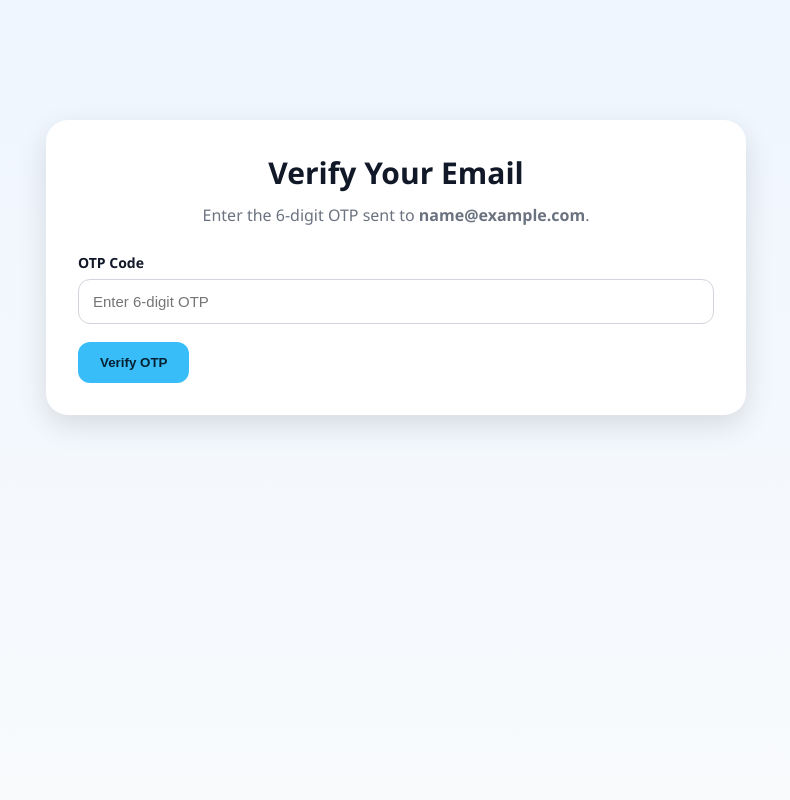
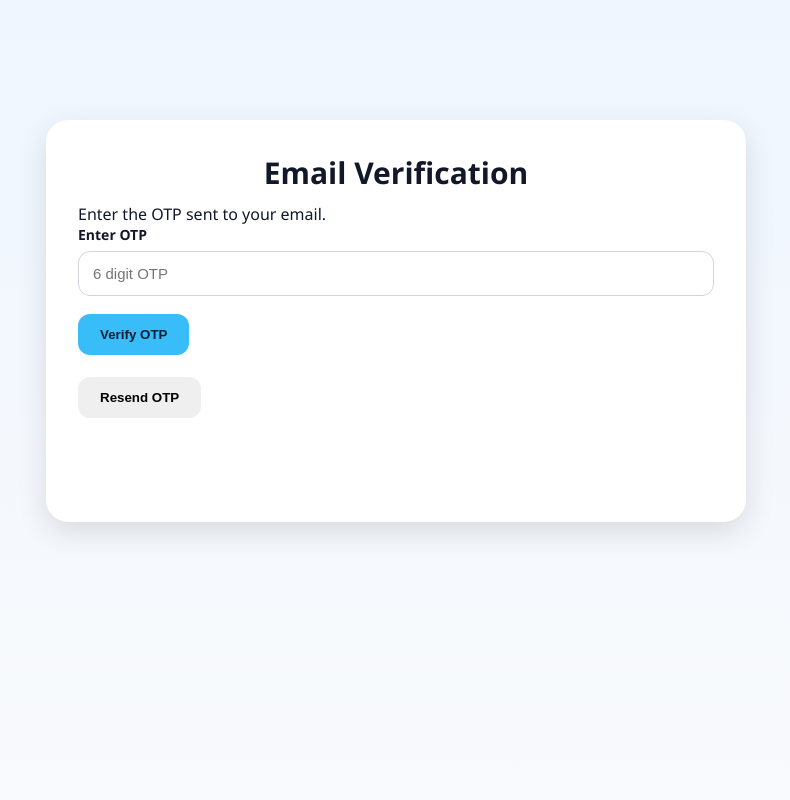
Before and after one commit to sushantkhanal45/TradeSphere-Ecommerce-Platform, a PHP site: page /TradeSphere/verify_otp.php in a window 1280 px wide. Shown: the whole page, without its empty margins (244-1034 px from the left). Run offline with PHP 8.4, Linux system fonts and the light colour scheme; the visitor is signed in with stand-in values (Sample User, id 1); some libraries are stand-ins or nearby versions.

Commit message:
done with login authentication

```diff
--- a/includes/mail_helper.php
+++ b/includes/mail_helper.php
@@ -12,9 +12,9 @@
         $mail->Host       = 'smtp.gmail.com';
         $mail->SMTPAuth   = true;
         $mail->Username   = 'hellwrld0045@gmail.com';
-        $mail->Password   = '0123456789abcde#';
-        $mail->SMTPSecure = PHPMailer::ENCRYPTION_STARTTLS;
-        $mail->Port       = 587;
+        $mail->Password   = 'akvj reov cwsg zfqe';
+        $mail->SMTPSecure = PHPMailer::ENCRYPTION_SMTPS;
+        $mail->Port       = 465;
 
         $mail->setFrom('hellwrld0045@gmail.com', 'TradeSphere');
         $mail->addAddress($toEmail, $toName);
@@ -25,8 +25,9 @@
 
         $mail->send();
         return true;
+
     } catch (Exception $e) {
-        return false;
+        die("Mailer Error: " . $mail->ErrorInfo);
     }
 }
 
--- a/verify_otp.php
+++ b/verify_otp.php
@@ -1,6 +1,10 @@
 <?php
 session_start();
 include "config/db.php";
+include "includes/mail_helper.php";
+
+$error = "";
+$success = "";
 
 if (!isset($_SESSION['pending_email'])) {
     header("Location: register.php");
@@ -10,69 +14,140 @@
 $email = $_SESSION['pending_email'];
 $safeEmail = $conn->real_escape_string($email);
 
-$error = "";
-$success = "";
+/* VERIFY OTP */
+if (isset($_POST['verify_otp'])) {
 
-if (isset($_POST['verify_otp'])) {
     $otp = trim($_POST['otp']);
 
     $result = $conn->query("SELECT * FROM users WHERE email='$safeEmail'");
-    $user = $result ? $result->fetch_assoc() : null;
+    $user = $result->fetch_assoc();
 
     if (!$user) {
         $error = "User not found.";
-    } else {
-        $expiresAt = strtotime($user['otp_expires_at']);
+    }
 
-        if (time() > $expiresAt) {
-            $error = "OTP has expired. Please register again or request a new OTP.";
-        } elseif (!password_verify($otp, $user['email_otp'])) {
+    elseif (empty($user['otp_expires_at']) || strtotime($user['otp_expires_at']) < time()) {
+        $error = "OTP has expired.";
+    }
+
+    elseif (!password_verify($otp, $user['email_otp'])) {
         $error = "Invalid OTP.";
-        } else {
+    }
+
+    else {
+
         $conn->query("
             UPDATE users
-                SET is_verified=1, email_otp=NULL, otp_expires_at=NULL
+            SET is_verified = 1,
+                email_otp = NULL,
+                otp_expires_at = NULL
             WHERE email='$safeEmail'
         ");
 
         unset($_SESSION['pending_email']);
-            $_SESSION['verification_success'] = "Email verified successfully. You can now log in.";
+
+        $_SESSION['login_success'] = "Email verified successfully. You can now login.";
+
         header("Location: login.php");
         exit();
     }
 }
+
+
+/* RESEND OTP */
+if (isset($_POST['resend_otp'])) {
+
+    $result = $conn->query("SELECT name FROM users WHERE email='$safeEmail'");
+    $user = $result->fetch_assoc();
+
+    $otp = str_pad((string)random_int(0,999999),6,"0",STR_PAD_LEFT);
+    $otpHash = password_hash($otp, PASSWORD_DEFAULT);
+    $expiresAt = date("Y-m-d H:i:s", time() + 600);
+
+    $conn->query("
+        UPDATE users
+        SET email_otp='$otpHash',
+            otp_expires_at='$expiresAt'
+        WHERE email='$safeEmail'
+    ");
+
+    sendOtpEmail($email, $user['name'], $otp);
+
+    $success = "A new OTP has been sent to your email.";
 }
 ?>
+
 <!DOCTYPE html>
-<html lang="en">
+<html>
 <head>
-    <meta charset="UTF-8">
-    <meta name="viewport" content="width=device-width, initial-scale=1.0">
-    <title>Verify OTP - TradeSphere</title>
+
+<title>Verify Email - TradeSphere</title>
 <link rel="stylesheet" href="css/style.css">
+
 </head>
+
 <body>
 
 <div class="form-page">
+
 <div class="form-card">
-        <h2>Verify Your Email</h2>
-        <p class="helper">Enter the 6-digit OTP sent to <strong><?php echo htmlspecialchars($email); ?></strong>.</p>
 
-        <?php if ($error): ?>
+<h2>Email Verification</h2>
+
+<p>Enter the OTP sent to your email.</p>
+
+<?php if($error): ?>
+
 <div class="error-msg"><?php echo $error; ?></div>
+
 <?php endif; ?>
 
+<?php if($success): ?>
+
+<div class="success-msg"><?php echo $success; ?></div>
+
+<?php endif; ?>
+
+
 <form method="POST">
+
 <div class="form-group">
-                <label>OTP Code</label>
-                <input type="text" name="otp" maxlength="6" placeholder="Enter 6-digit OTP" required>
+
+<label>Enter OTP</label>
+
+<input type="text" name="otp" maxlength="6" placeholder="6 digit OTP" required>
+
 </div>
 
-            <div class="form-actions">
-                <button type="submit" name="verify_otp" class="btn btn-primary">Verify OTP</button>
+
+<button type="submit" name="verify_otp" class="btn btn-primary">
+Verify OTP
+</button>
+
+</form>
+
+
+<br>
+
+
+<form method="POST">
+
+<button type="submit" name="resend_otp" class="btn">
+Resend OTP
+</button>
+
+</form>
+
+
+<br>
+
+
+<a href="register.php" class="btn btn-secondary">
+Back to Register
+</a>
+
 </div>
-        </form>
-    </div>
+
 </div>
 
 </body>
```
Also changed, not shown: forgot_password.php (+15 -4 lines), login.php (+53 -15 lines), register.php (+43 -9 lines), reset_password.php (+29 -8 lines), test_mail.php (added, +9 -0 lines). Lines whose indentation alone changed are shown as unchanged.
